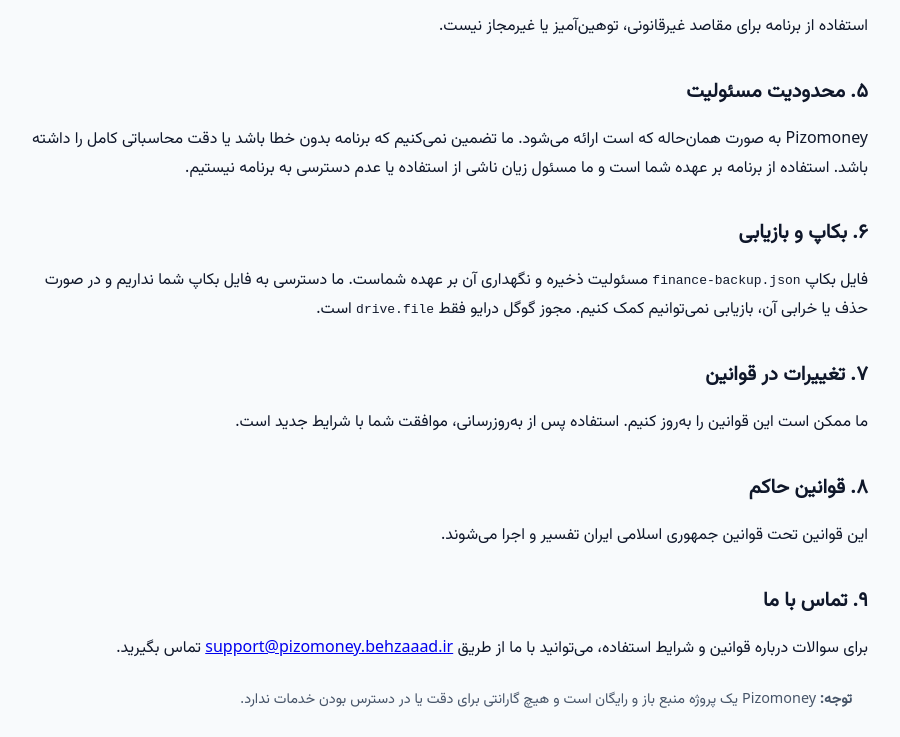
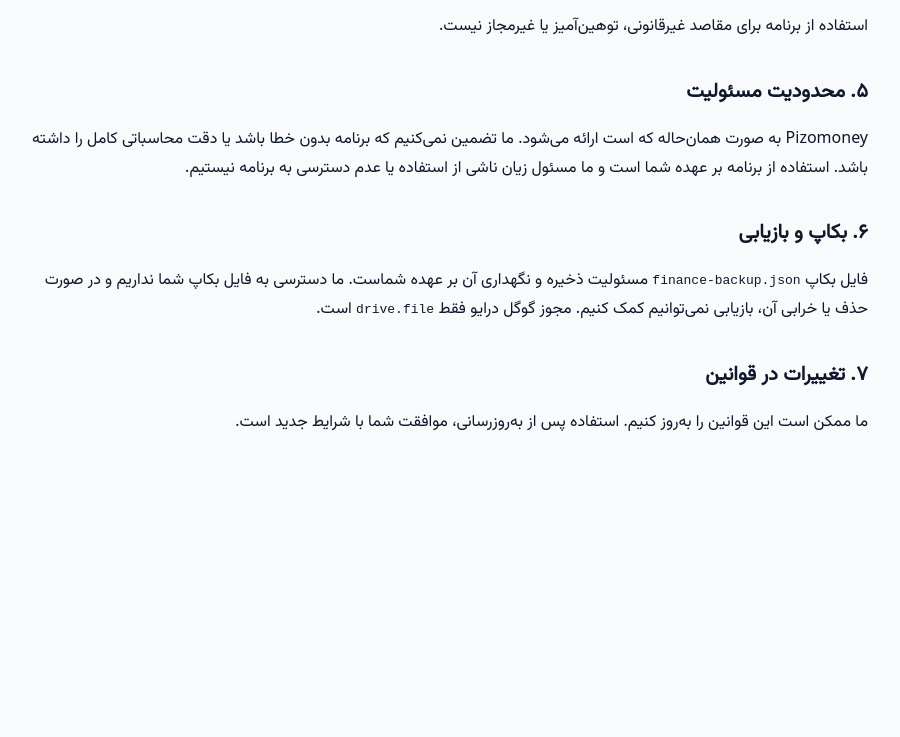
Before and after one commit to behzad-njf/installment-tracker, an Astro site in the folder landing/: page /terms-of-service in a window 1280 px wide. Shown: the part 903-1640 px from the top of the page, without its empty margins (202-1102 px from the left). After the commit the page ends 1357 px from the top, so only its background shows below. Built offline with nearby package versions, Linux system fonts and the light colour scheme; Astro itself is replaced by a stand-in of ours.

Commit message:
feat(landing): remove governing law and contact sections from terms of service

```diff
--- a/landing/src/pages/terms-of-service.astro
+++ b/landing/src/pages/terms-of-service.astro
@@ -56,16 +56,6 @@ const pageTitle = 'قوانین و شرایط استفاده';
 
       <h2>۷. تغییرات در قوانین</h2>
       <p>ما ممکن است این قوانین را به‌روز کنیم. استفاده پس از به‌روزرسانی، موافقت شما با شرایط جدید است.</p>
-
-      <h2>۸. قوانین حاکم</h2>
-      <p>این قوانین تحت قوانین جمهوری اسلامی ایران تفسیر و اجرا می‌شوند.</p>
-
-      <h2>۹. تماس با ما</h2>
-      <p>برای سوالات درباره قوانین و شرایط استفاده، می‌توانید با ما از طریق <a href="mailto:support@pizomoney.behzaaad.ir">support@pizomoney.behzaaad.ir</a> تماس بگیرید.</p>
-
-      <div class="note">
-        <strong>توجه:</strong> Pizomoney یک پروژه منبع باز و رایگان است و هیچ گارانتی برای دقت یا در دسترس بودن خدمات ندارد.
-      </div>
     </div>
   </main>
 </BaseLayout>
--- a/src/lib/version.ts
+++ b/src/lib/version.ts
@@ -1 +1 @@
-export const APP_VERSION = '3.57.0';
+export const APP_VERSION = '3.58.0';
```
